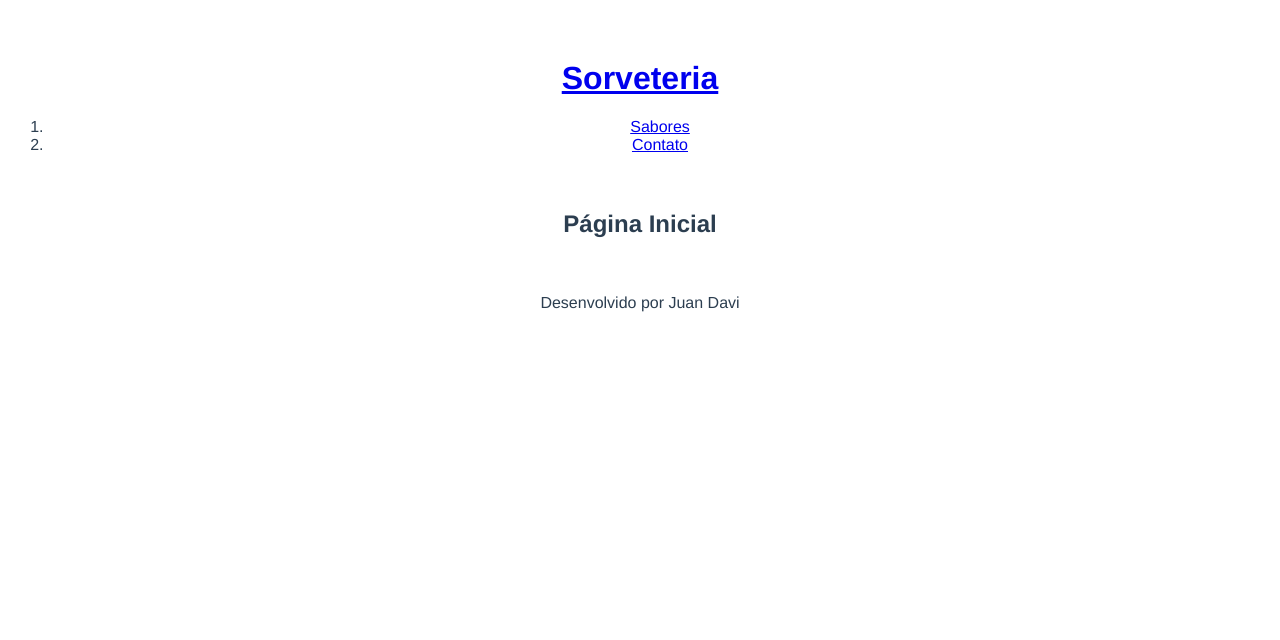
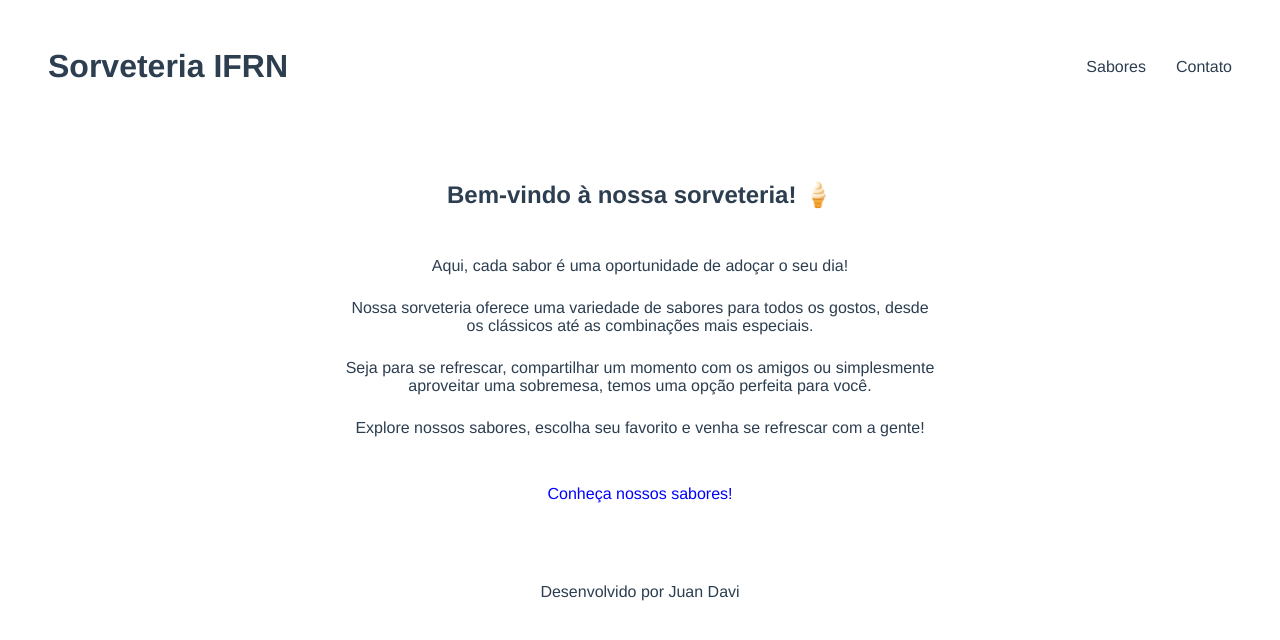
Before and after one commit to silvajuan09/sorveteria, a Vue app: page / in a window 1280 px wide. Shown: the top 640 px of the page. Built offline with nearby package versions, Linux system fonts and the light colour scheme.

Commit message:
Atividade 15

```diff
--- a/public/index.html
+++ b/public/index.html
@@ -1,5 +1,5 @@
 <!DOCTYPE html>
-<html lang="">
+<html lang="pt-br">
   <head>
     <meta charset="utf-8">
     <meta http-equiv="X-UA-Compatible" content="IE=edge">
--- a/src/App.vue
+++ b/src/App.vue
@@ -1,6 +1,10 @@
 <template>
   <HeaderSection />
-  <router-view />
+
+  <main>
+    <router-view />
+  </main>
+
   <FooterSection />
 </template>
 
@@ -17,14 +21,3 @@ export default {
   }
 }
 </script>
-
-<style>
-#app {
-  font-family: Avenir, Helvetica, Arial, sans-serif;
-  -webkit-font-smoothing: antialiased;
-  -moz-osx-font-smoothing: grayscale;
-  text-align: center;
-  color: #2c3e50;
-  margin-top: 60px;
-}
-</style>
--- /dev/null
+++ b/src/assets/css/main.css
@@ -0,0 +1,62 @@
+*{
+    margin: 0;
+    padding: 0;
+}
+body{
+    font-family: Avenir, Helvetica, Arial, sans-serif;
+    color: #2c3e50;
+    text-align: center;
+}
+h1{
+    margin: 2rem;
+}
+h2{
+    margin: 3rem;
+}
+h3{
+    margin: 2rem;
+}
+a{
+    color: inherit;
+    text-decoration: none;
+}
+header{
+    display: flex;
+    justify-content: space-between;
+    align-items: center;
+    padding: 1rem;
+}
+main p{
+    margin: 1.5rem;
+}
+main a{
+    color: blue;
+}
+.conteudo{
+    width: 40rem;
+    margin: 3rem auto;
+}
+section ul{
+    width: 50rem;
+    margin: 0 auto;
+    display: flex;
+    flex-wrap: wrap;
+    justify-content: center;
+}
+section li{
+    margin: 2rem;
+    padding: 2rem;
+    border: 1px black solid;
+    border-radius: 1.3rem;
+}
+nav ul{
+    display: flex;
+    gap: 30px;
+    padding-right: 2rem;
+}
+li{
+    list-style-type: none;
+}
+footer{
+    margin: 5rem;
+}
--- a/src/components/HeaderSection.vue
+++ b/src/components/HeaderSection.vue
@@ -1,11 +1,11 @@
 <template>
     <header>
-        <h1><router-link to ='/'>Sorveteria</router-link></h1>
+        <h1><router-link to ='/'>Sorveteria IFRN</router-link></h1>
         <nav>
-            <ol>
+            <ul>
                 <li><router-link to ='/sabores'>Sabores</router-link></li>
                 <li><router-link to="/contato">Contato</router-link></li>
-            </ol>
+            </ul>
         </nav>
     </header>
 </template>
--- a/src/main.js
+++ b/src/main.js
@@ -1,5 +1,6 @@
 import { createApp } from 'vue'
 import App from './App.vue'
+import './assets/css/main.css'
 import router from './router'
 
 createApp(App).use(router).mount('#app')
--- a/src/views/ContatoView.vue
+++ b/src/views/ContatoView.vue
@@ -1,19 +1,21 @@
 <template>
-    <article>
-        <h2>Contato</h2>
+    <h2>Contato</h2>
 
+    <div class="conteudo">
         <h3>Delivery</h3>
         <p>Faça seu pedido para entrega!</p>
-        <ol>
+        <ul>
             <li>Whatsapp: (84) 9XXXX-XXXX</li>
             <li>Instagram: @sorveteriaifrn</li>
             <li>Facebook: @sorveteriaifrn</li>
-        </ol>
+        </ul>
+    </div>
 
+    <div class="conteudo">
         <h3>Localização</h3>
         <p>Venha até nós!</p>
         <a href="https://share.google/h9fyQ8GKmCZsyp2YH"> Av. Senador Salgado Filho, 1559 - Tirol, Natal - RN</a>
-    </article>
+    </div>
 </template>
 
 <script>
@@ -21,10 +23,3 @@ export default {
     name: 'ContatoView'
 }
 </script>
-
-<style scoped>
-article {
-    padding: 20px;
-    text-align: center;
-}
-</style>
--- a/src/views/HomeView.vue
+++ b/src/views/HomeView.vue
@@ -1,7 +1,25 @@
 <template>
-    <article>
-        <h2>Página Inicial</h2>
-    </article>
+    <div class="conteudo">
+        <h2>Bem-vindo à nossa sorveteria! 🍦</h2>
+      <p>
+        Aqui, cada sabor é uma oportunidade de adoçar o seu dia!
+      </p>
+      <p>
+        Nossa sorveteria oferece uma variedade de sabores
+        para todos os gostos, desde os clássicos até as
+        combinações mais especiais.
+      </p>
+      <p>
+        Seja para se refrescar, compartilhar um momento com
+        os amigos ou simplesmente aproveitar uma sobremesa,
+        temos uma opção perfeita para você.
+      </p>
+       <p>
+        Explore nossos sabores, escolha seu favorito e
+        venha se refrescar com a gente!
+      </p>
+    </div>
+  <router-link to="/sabores">Conheça nossos sabores!</router-link>
 </template>
 
 <script>
@@ -9,10 +27,3 @@ export default {
     name: 'HomeView'
 }
 </script>
-
-<style scoped>
-article {
-    padding: 20px;
-    text-align: center;
-}
-</style>
--- a/src/views/SaboresView.vue
+++ b/src/views/SaboresView.vue
@@ -1,19 +1,32 @@
 <template>
-    <article>
+    <section>
         <h2>Sabores</h2>
-        <ol>
+        <h3>Tradicionais</h3>
+        <ul>
             <li>Baunilha</li>
+            <li>Morango</li>
+            <li>Chocolate</li>
             <li>Coco</li>
-            <li>Napollitano</li>
+            <li>Açaí</li>
+            <li>Uva</li>
+            <li>Abacaxi</li>
+            <li>Napolitano</li>
+        </ul>
+        <h3>Especiais</h3>
+        <ul>
             <li>Doce de Leite</li>
             <li>Três Chocolates</li>
             <li>Flocos</li>
-            <li>Açaí</li>
             <li>Oreo</li>
             <li>Menta com Chocolate</li>
             <li>Ninho Trufado</li>
-        </ol>
-    </article>
+            <li>Cookies and Cream</li>
+            <li>Paçoca</li>
+            <li>Brownie</li>
+            <li>Ovomaltine</li>
+            <li>Banoffee</li>
+        </ul>
+    </section>
 </template>
 
 <script>
@@ -21,10 +34,3 @@ export default {
     name: 'SaboresView'
 }
 </script>
-
-<style scoped>
-article {
-    padding: 20px;
-    text-align: center;
-}
-</style>
```
